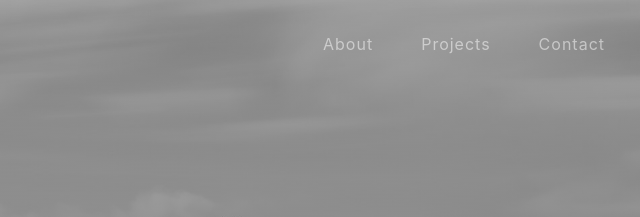
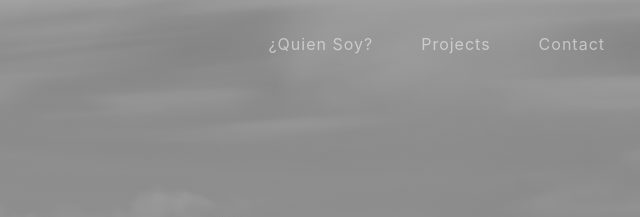
Before and after one commit to Joshtic/joshtic.github.io, a website with bundled scripts: page index.html in a window 1280 px wide. Shown: the top 217 px of the page, 566-1206 px from the left. Built offline with nearby package versions, Linux system fonts and the light colour scheme.

Commit message:
Update index.html

```diff
--- a/index.html
+++ b/index.html
@@ -36,7 +36,7 @@
       <div class="collapse navbar-collapse" id="navbarResponsive">
         <ul class="navbar-nav ml-auto">
           <li class="nav-item">
-            <a class="nav-link js-scroll-trigger" href="¿Quién Soy?">About</a>
+            <a class="nav-link js-scroll-trigger" href="#about">¿Quien Soy?</a>
           </li>
           <li class="nav-item">
             <a class="nav-link js-scroll-trigger" href="#projects">Projects</a>
```
